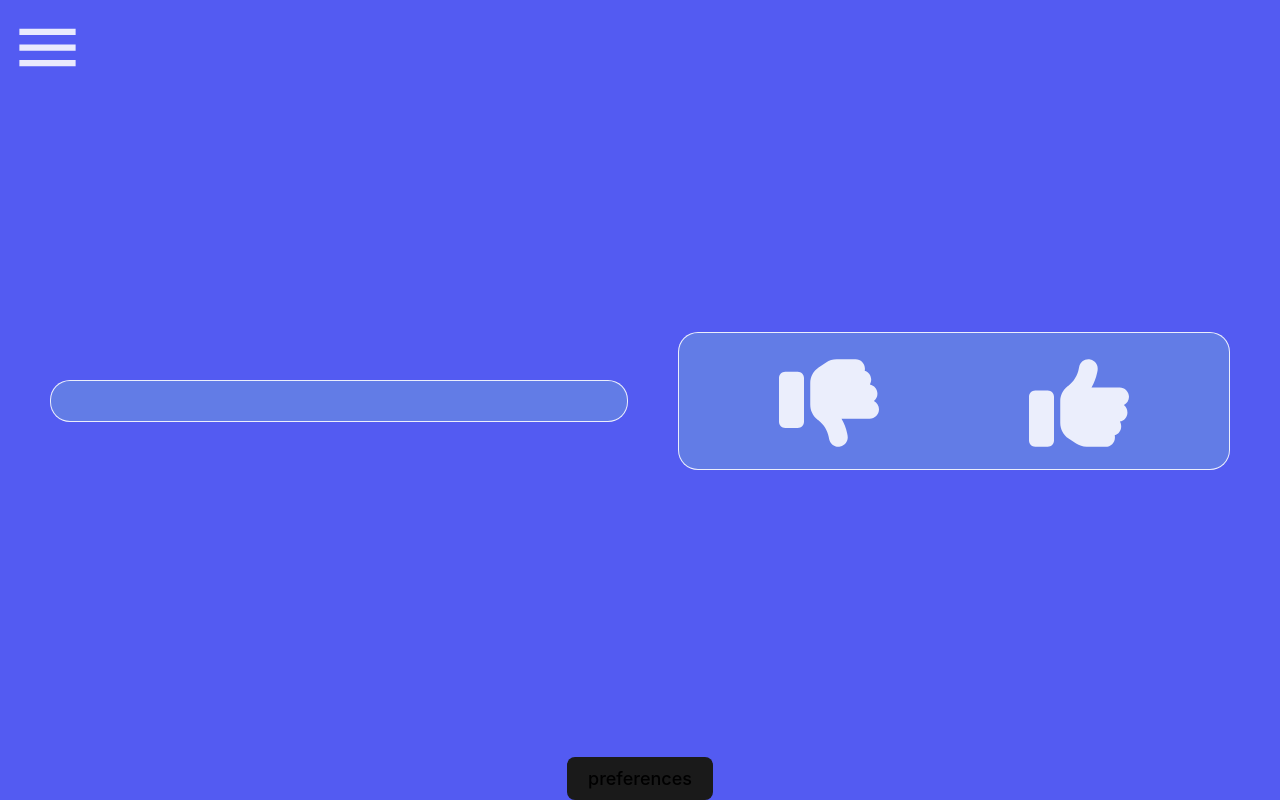
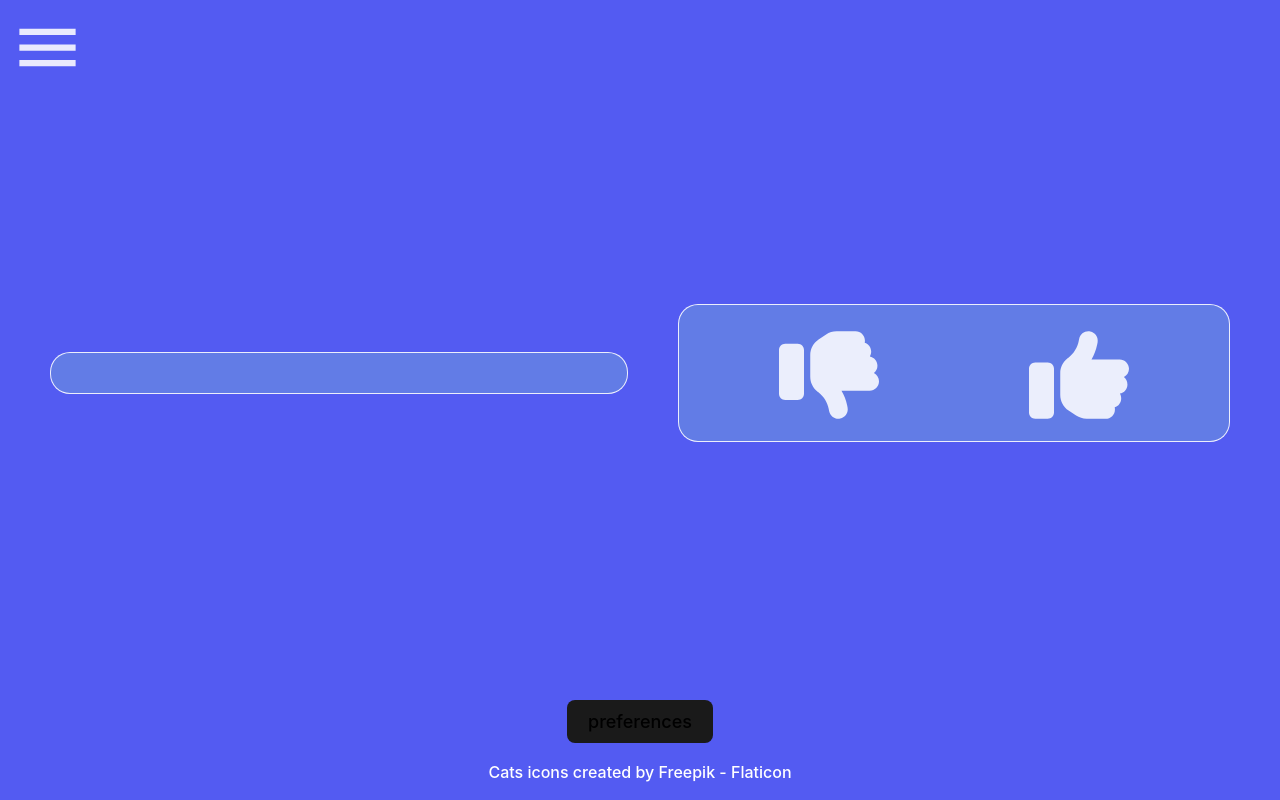
Before and after one commit to cis3296f23/purrfectpets, a React (Vite) app: page /app in a window 1280 px wide. Built offline with nearby package versions, Linux system fonts and the light colour scheme; no server answers.

Commit message:
Added footer attribution

```diff
--- a/src/App.jsx
+++ b/src/App.jsx
@@ -231,6 +231,9 @@ function App() {
           </div>
         </div>
       )}
+      <footer>
+    <a href="https://www.flaticon.com/free-icons/cats" title="cats icons" style={{ color: '#ffffff' }}>Cats icons created by Freepik - Flaticon</a>
+    </footer>
       </>
   );
 }
```
